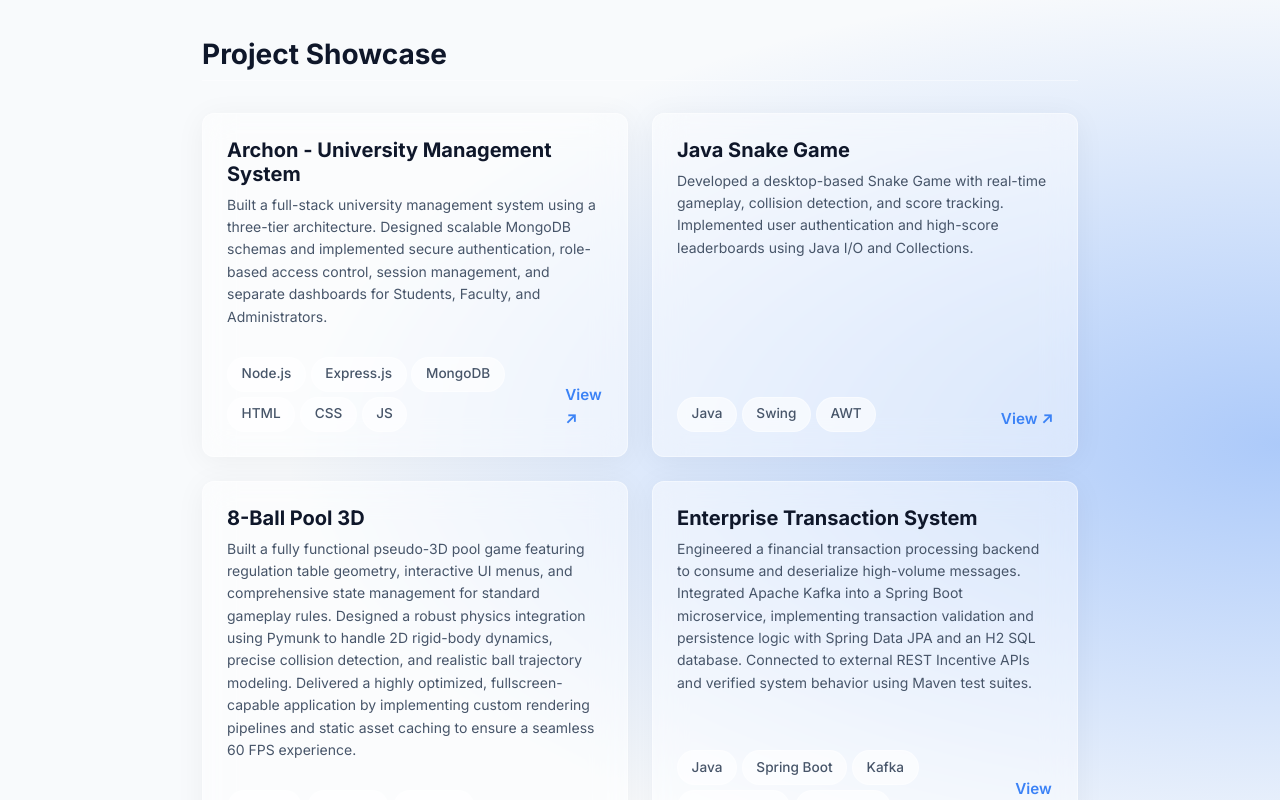
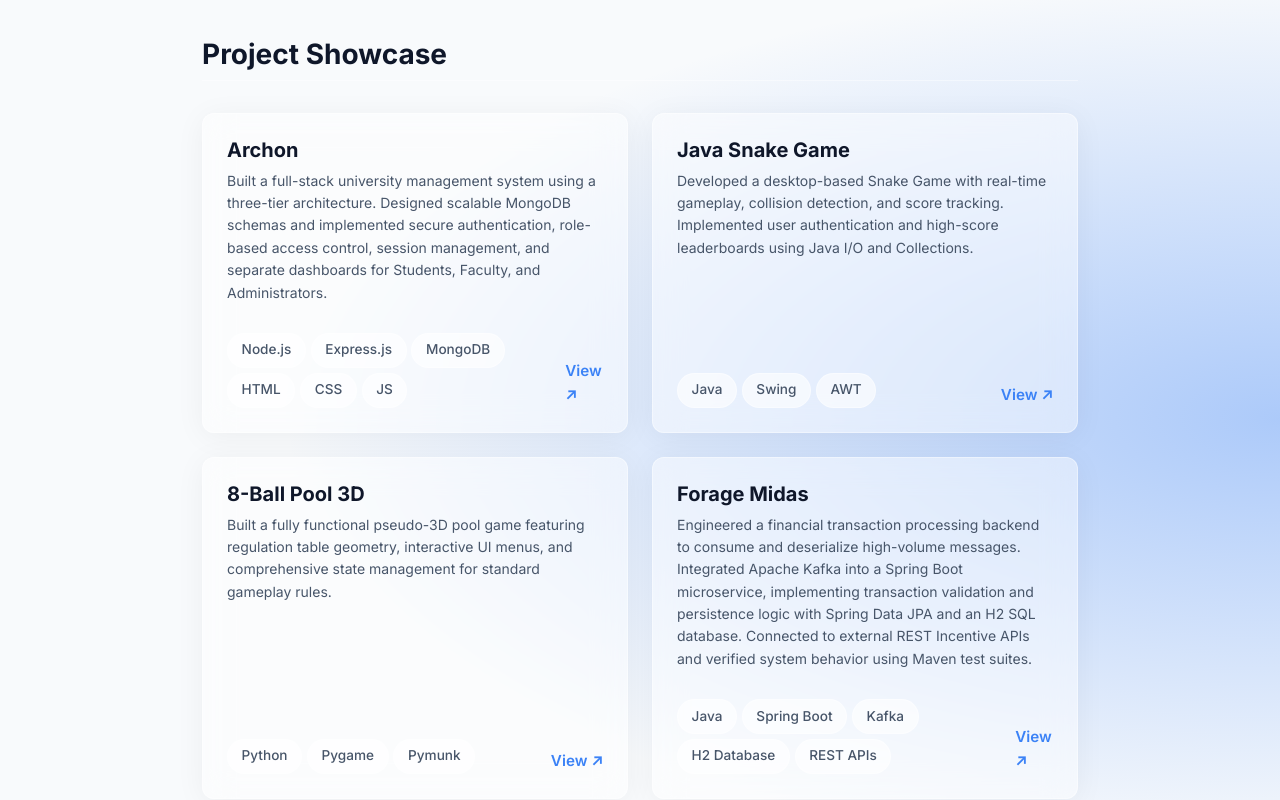
Before and after one commit to sohamsen-exe/WebsitePortfolio, a React (Create React App) app: page / in a window 1280 px wide. Shown: the part 1740-2540 px from the top of the page. Built offline with nearby package versions, Linux system fonts and the light colour scheme.

Commit message:
Edited Project names and descriptions

```diff
--- a/src/portfolioData.js
+++ b/src/portfolioData.js
@@ -75,7 +75,7 @@ export const skillsData = {
 
 export const projectsData = [
   {
-    title: "Archon - University Management System",
+    title: "Archon",
     tech: ["Node.js", "Express.js", "MongoDB", "HTML", "CSS", "JS"],
     description: "Built a full-stack university management system using a three-tier architecture. Designed scalable MongoDB schemas and implemented secure authentication, role-based access control, session management, and separate dashboards for Students, Faculty, and Administrators.",
     link: "https://github.com/sohamsen-exe/archon"
@@ -89,11 +89,11 @@ export const projectsData = [
   {
     title: "8-Ball Pool 3D",
     tech: ["Python", "Pygame", "Pymunk"],
-    description: "Built a fully functional pseudo-3D pool game featuring regulation table geometry, interactive UI menus, and comprehensive state management for standard gameplay rules. Designed a robust physics integration using Pymunk to handle 2D rigid-body dynamics, precise collision detection, and realistic ball trajectory modeling. Delivered a highly optimized, fullscreen-capable application by implementing custom rendering pipelines and static asset caching to ensure a seamless 60 FPS experience.",
+    description: "Built a fully functional pseudo-3D pool game featuring regulation table geometry, interactive UI menus, and comprehensive state management for standard gameplay rules.",
     link: "https://github.com/sohamsen-exe/8ballpool3D"
   },
   {
-    title: "Enterprise Transaction System",
+    title: "Forage Midas",
     tech: ["Java", "Spring Boot", "Kafka", "H2 Database", "REST APIs"],
     description: "Engineered a financial transaction processing backend to consume and deserialize high-volume messages. Integrated Apache Kafka into a Spring Boot microservice, implementing transaction validation and persistence logic with Spring Data JPA and an H2 SQL database. Connected to external REST Incentive APIs and verified system behavior using Maven test suites.",
     link: "https://github.com/sohamsen-exe/forage-midas"
```
